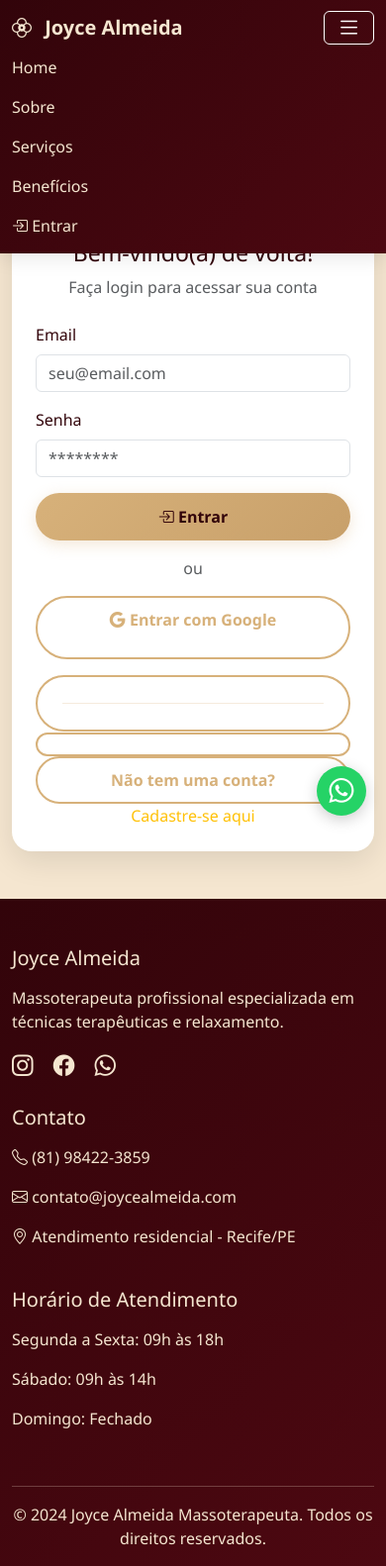
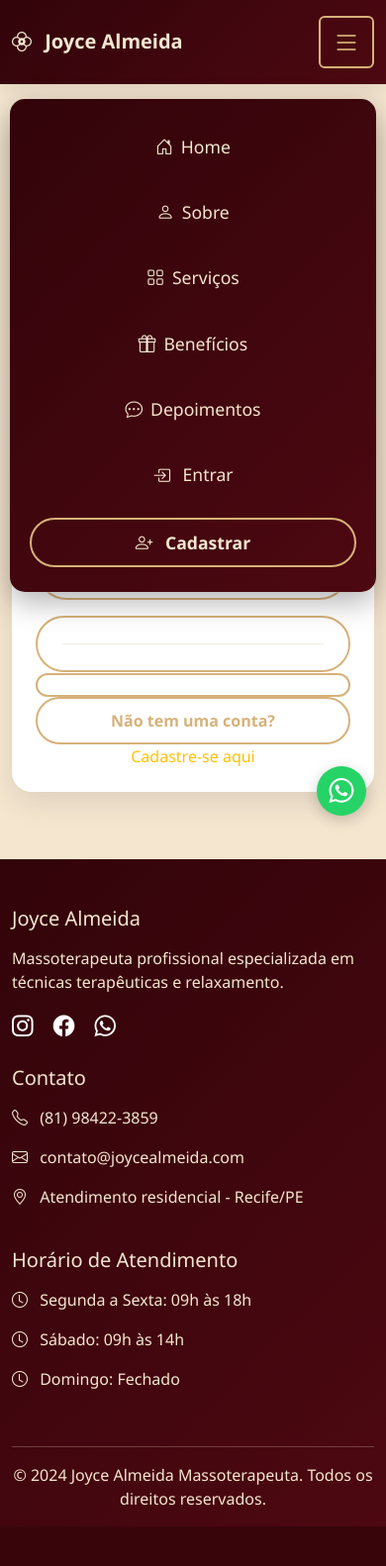
Before and after one commit to Rafael-Leao-2024/massoterapia_app, a Flask app: page /auth/login in a window 390 px wide, after a click that opens the changed part. Shown: the whole page at 99% size. After the commit the page ends 1542 px from the top, so only its background shows below. Run offline with Flask 3, Linux system fonts and the light colour scheme.

Commit message:
botao menu

```diff
--- a/app/templates/base.html
+++ b/app/templates/base.html
@@ -53,6 +53,7 @@
         );
         box-shadow: 0 4px 20px rgba(0, 0, 0, 0.1);
         transition: all 0.3s ease;
+        padding: 1rem 0;
       }
 
       .navbar-premium .navbar-brand,
@@ -64,6 +65,89 @@
       .navbar-premium .nav-link:hover {
         color: var(--dourado) !important;
         transform: translateY(-2px);
+      }
+
+      /* Botão do menu mobile - CORRIGIDO */
+      .navbar-toggler {
+        border: 2px solid var(--dourado) !important;
+        padding: 10px 12px !important;
+        outline: none !important;
+        background: transparent !important;
+      }
+
+      .navbar-toggler:focus {
+        box-shadow: 0 0 0 3px rgba(215, 177, 122, 0.5) !important;
+        outline: none !important;
+      }
+
+      .navbar-toggler-icon {
+        background-image: none !important;
+        position: relative;
+        width: 28px;
+        height: 28px;
+        display: inline-block;
+      }
+
+      .navbar-toggler-icon::before {
+        content: '\F479';
+        font-family: 'bootstrap-icons';
+        font-size: 28px;
+        color: var(--dourado);
+        position: absolute;
+        top: 0;
+        left: 0;
+      }
+
+      /* Menu colapsado melhorado */
+      .navbar-collapse {
+        background: linear-gradient(
+          135deg,
+          var(--vinho-escuro) 0%,
+          var(--vinho) 100%
+        );
+        border-radius: 15px;
+        margin-top: 15px;
+        padding: 15px;
+      }
+
+      @media (max-width: 991px) {
+        .navbar-collapse {
+          position: absolute;
+          top: 100%;
+          left: 10px;
+          right: 10px;
+          z-index: 1000;
+          background: linear-gradient(
+            135deg,
+            var(--vinho-escuro) 0%,
+            var(--vinho) 100%
+          );
+          border-radius: 15px;
+          padding: 20px;
+          box-shadow: 0 10px 30px rgba(0, 0, 0, 0.3);
+          backdrop-filter: blur(10px);
+        }
+
+        .navbar-nav {
+          gap: 10px;
+        }
+
+        .nav-item {
+          text-align: center;
+          padding: 5px 0;
+        }
+
+        .nav-link {
+          font-size: 1.1rem;
+          padding: 10px !important;
+          border-radius: 10px;
+          transition: all 0.3s ease;
+        }
+
+        .nav-link:hover {
+          background: rgba(215, 177, 122, 0.2);
+          transform: translateX(5px);
+        }
       }
 
       /* Botões Premium */
@@ -157,6 +241,8 @@
         display: flex;
         align-items: center;
         color: var(--creme);
+        margin-top: 0;
+        padding-top: 70px;
       }
 
       /* WhatsApp Button */
@@ -185,10 +271,15 @@
         box-shadow: 0 6px 20px rgba(0, 0, 0, 0.3);
       }
 
-      /* Responsividade */
+      /* Responsividade Melhorada */
       @media (max-width: 768px) {
         .hero h1 {
           font-size: 2rem;
+        }
+
+        .hero {
+          text-align: center;
+          padding: 80px 20px 40px;
         }
 
         .whatsapp-btn {
@@ -197,6 +288,20 @@
           font-size: 25px;
           bottom: 20px;
           right: 20px;
+        }
+
+        .section-title {
+          font-size: 1.8rem;
+        }
+
+        .card-premium {
+          margin-bottom: 20px;
+        }
+
+        /* Ajuste para o flash messages */
+        .container.mt-5.pt-4 {
+          margin-top: 60px !important;
+          padding-top: 0 !important;
         }
       }
 
@@ -250,6 +355,11 @@
         border-color: var(--dourado);
         box-shadow: 0 0 0 0.2rem rgba(215, 177, 122, 0.25);
       }
+
+      /* Ajuste para o conteúdo principal */
+      main {
+        min-height: calc(100vh - 400px);
+      }
     </style>
 
     {% block extra_css %}{% endblock %}
@@ -263,52 +373,63 @@
           Joyce Almeida
         </a>
         <button
-          class="navbar-toggler border-white"
+          class="navbar-toggler collapsed"
           type="button"
           data-bs-toggle="collapse"
           data-bs-target="#navbarNav"
+          aria-controls="navbarNav"
+          aria-expanded="false"
+          aria-label="Toggle navigation"
         >
-          <i class="bi bi-list text-white fs-2"></i>
+          <i class="bi bi-list" style="font-size: 28px; color: var(--dourado);"></i>
         </button>
         <div class="collapse navbar-collapse" id="navbarNav">
           <ul class="navbar-nav ms-auto">
             <li class="nav-item">
-              <a class="nav-link" href="{{ url_for('main.landing') }}#home"
-                >Home</a
-              >
+              <a class="nav-link" href="{{ url_for('main.landing') }}#home">
+                <i class="bi bi-house-door me-2"></i>Home
+              </a>
             </li>
             <li class="nav-item">
-              <a class="nav-link" href="{{ url_for('main.landing') }}#sobre"
-                >Sobre</a
-              >
+              <a class="nav-link" href="{{ url_for('main.landing') }}#sobre">
+                <i class="bi bi-person me-2"></i>Sobre
+              </a>
             </li>
             <li class="nav-item">
-              <a class="nav-link" href="{{ url_for('main.landing') }}#servicos"
-                >Serviços</a
-              >
+              <a class="nav-link" href="{{ url_for('main.landing') }}#servicos">
+                <i class="bi bi-grid me-2"></i>Serviços
+              </a>
             </li>
             <li class="nav-item">
-              <a
-                class="nav-link"
-                href="{{ url_for('main.landing') }}#beneficios"
-                >Benefícios</a
-              >
+              <a class="nav-link" href="{{ url_for('main.landing') }}#beneficios">
+                <i class="bi bi-gift me-2"></i>Benefícios
+              </a>
+            </li>
+            <li class="nav-item">
+              <a class="nav-link" href="{{ url_for('main.landing') }}#depoimentos">
+                <i class="bi bi-chat-dots me-2"></i>Depoimentos
+              </a>
             </li>
             {% if current_user.is_authenticated %}
             <li class="nav-item">
               <a class="nav-link" href="{{ url_for('cliente.painel') }}">
-                <i class="bi bi-person-circle"></i> Painel
+                <i class="bi bi-person-circle me-2"></i> Painel
               </a>
             </li>
             <li class="nav-item">
               <a class="nav-link" href="{{ url_for('auth.logout') }}">
-                <i class="bi bi-box-arrow-right"></i> Sair
+                <i class="bi bi-box-arrow-right me-2"></i> Sair
               </a>
             </li>
             {% else %}
             <li class="nav-item">
               <a class="nav-link" href="{{ url_for('auth.login') }}">
-                <i class="bi bi-box-arrow-in-right"></i> Entrar
+                <i class="bi bi-box-arrow-in-right me-2"></i> Entrar
+              </a>
+            </li>
+            <li class="nav-item">
+              <a class="nav-link btn btn-outline-premium px-3 py-1" href="{{ url_for('auth.registro') }}">
+                <i class="bi bi-person-plus me-2"></i> Cadastrar
               </a>
             </li>
             {% endif %}
@@ -319,12 +440,14 @@
 
     <!-- Flash Messages -->
     <div class="container mt-5 pt-4">
-      {% with messages = get_flashed_messages(with_categories=true) %} {% if
-      messages %} {% for category, message in messages %}
+      {% with messages = get_flashed_messages(with_categories=true) %}
+      {% if messages %}
+        {% for category, message in messages %}
         <div
           class="alert alert-{{ category if category != 'message' else 'info' }} alert-dismissible fade show mt-3"
           role="alert"
         >
+          <i class="bi bi-info-circle me-2"></i>
           {{ message }}
           <button
             type="button"
@@ -332,7 +455,9 @@
             data-bs-dismiss="alert"
           ></button>
         </div>
-      {% endfor %} {% endif %} {% endwith %}
+        {% endfor %}
+      {% endif %}
+      {% endwith %}
     </div>
 
     <!-- Main Content -->
@@ -349,24 +474,30 @@
               e relaxamento.
             </p>
             <div class="mt-3">
-              <i class="bi bi-instagram me-3 fs-4"></i>
-              <i class="bi bi-facebook me-3 fs-4"></i>
+              <a href="#" class="text-white text-decoration-none me-3">
+                <i class="bi bi-instagram fs-4"></i>
+              </a>
+              <a href="#" class="text-white text-decoration-none me-3">
+                <i class="bi bi-facebook fs-4"></i>
+              </a>
+              <a href="https://wa.me/5581984223859" class="text-white text-decoration-none">
                 <i class="bi bi-whatsapp fs-4"></i>
+              </a>
             </div>
           </div>
           <div class="col-md-4 mb-4">
             <h5 class="mb-3">Contato</h5>
-            <p><i class="bi bi-telephone"></i> (81) 98422-3859</p>
-            <p><i class="bi bi-envelope"></i> contato@joycealmeida.com</p>
+            <p><i class="bi bi-telephone me-2"></i> (81) 98422-3859</p>
+            <p><i class="bi bi-envelope me-2"></i> contato@joycealmeida.com</p>
             <p>
-              <i class="bi bi-geo-alt"></i> Atendimento residencial - Recife/PE
+              <i class="bi bi-geo-alt me-2"></i> Atendimento residencial - Recife/PE
             </p>
           </div>
           <div class="col-md-4 mb-4">
             <h5 class="mb-3">Horário de Atendimento</h5>
-            <p>Segunda a Sexta: 09h às 18h</p>
-            <p>Sábado: 09h às 14h</p>
-            <p>Domingo: Fechado</p>
+            <p><i class="bi bi-clock me-2"></i> Segunda a Sexta: 09h às 18h</p>
+            <p><i class="bi bi-clock me-2"></i> Sábado: 09h às 14h</p>
+            <p><i class="bi bi-clock me-2"></i> Domingo: Fechado</p>
           </div>
         </div>
         <hr class="bg-light" />
@@ -403,9 +534,36 @@
           e.preventDefault();
           const target = document.querySelector(this.getAttribute("href"));
           if (target) {
-            target.scrollIntoView({ behavior: "smooth" });
+            const offset = 70;
+            const elementPosition = target.offsetTop;
+            window.scrollTo({
+              top: elementPosition - offset,
+              behavior: "smooth"
+            });
+          }
+          // Fechar menu mobile após clicar
+          const navbarCollapse = document.getElementById('navbarNav');
+          if (navbarCollapse.classList.contains('show')) {
+            const bsCollapse = new bootstrap.Collapse(navbarCollapse, {
+              toggle: false
+            });
+            bsCollapse.hide();
           }
         });
+      });
+
+      // Fechar menu ao clicar fora
+      document.addEventListener('click', function(event) {
+        const navbarCollapse = document.getElementById('navbarNav');
+        const toggler = document.querySelector('.navbar-toggler');
+        if (navbarCollapse && navbarCollapse.classList.contains('show')) {
+          if (!navbarCollapse.contains(event.target) && !toggler.contains(event.target)) {
+            const bsCollapse = new bootstrap.Collapse(navbarCollapse, {
+              toggle: false
+            });
+            bsCollapse.hide();
+          }
+        }
       });
     </script>
     {% block extra_js %}{% endblock %}
```
Lines whose indentation alone changed are shown as unchanged.
